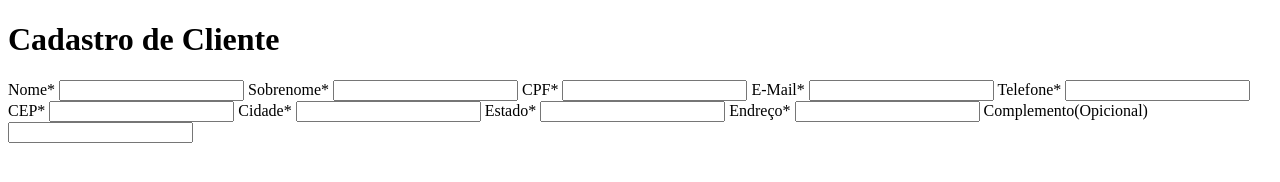
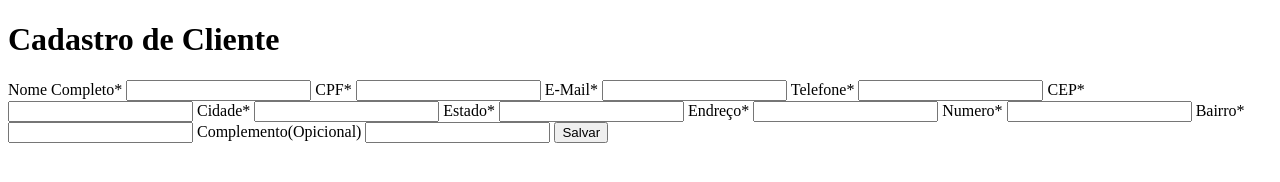
Before and after one commit to RaphaelLemos777/CadastroClientes, a plain HTML site: page index.html in a window 1280 px wide. Drawn offline with Linux system fonts and the light colour scheme.

Commit message:
Reestruturacao

```diff
--- a/index.html
+++ b/index.html
@@ -14,26 +14,29 @@
     <main>
         <section>
             <!--FORMULARIO-->
-            <label for="nome">Nome*</label>
+            <label for="nome">Nome Completo*</label>
             <input type="text" id="nome">
-            <label for="nome">Sobrenome*</label>
-            <input type="text" id="Sobrenome">
-            <label for="nome">CPF*</label>
+            <label for="CPF">CPF*</label>
             <input type="text" id="CPF">
-            <label for="nome">E-Mail*</label>
+            <label for="email">E-Mail*</label>
             <input type="text" id="email">
-            <label for="nome">Telefone*</label>
+            <label for="telefone">Telefone*</label>
             <input type="text" id="telefone">
-            <label for="nome">CEP*</label>
+            <label for="CEP">CEP*</label>
             <input type="text" id="CEP">
-            <label for="nome">Cidade*</label>
+            <label for="cidade">Cidade*</label>
             <input type="text" id="cidade">
-            <label for="nome">Estado*</label>
+            <label for="estado">Estado*</label>
             <input type="text" id="estado">
-            <label for="nome">Endreço*</label>
+            <label for="endereco">Endreço*</label>
             <input type="text" id="endereco">
-            <label for="nome">Complemento(Opicional)</label>
-            <input type="text" id="Complemento">
+            <label for="numero">Numero*</label>
+            <input type="text" id="numero">
+            <label for="bairro">Bairro*</label>
+            <input type="text" id="bairro">
+            <label for="complemento">Complemento(Opicional)</label>
+            <input type="text" id="complemento">
+            <button id="botao" type="submit">Salvar</button>
         </section>
         <section>
             <!--tabela de clientes-->
```
